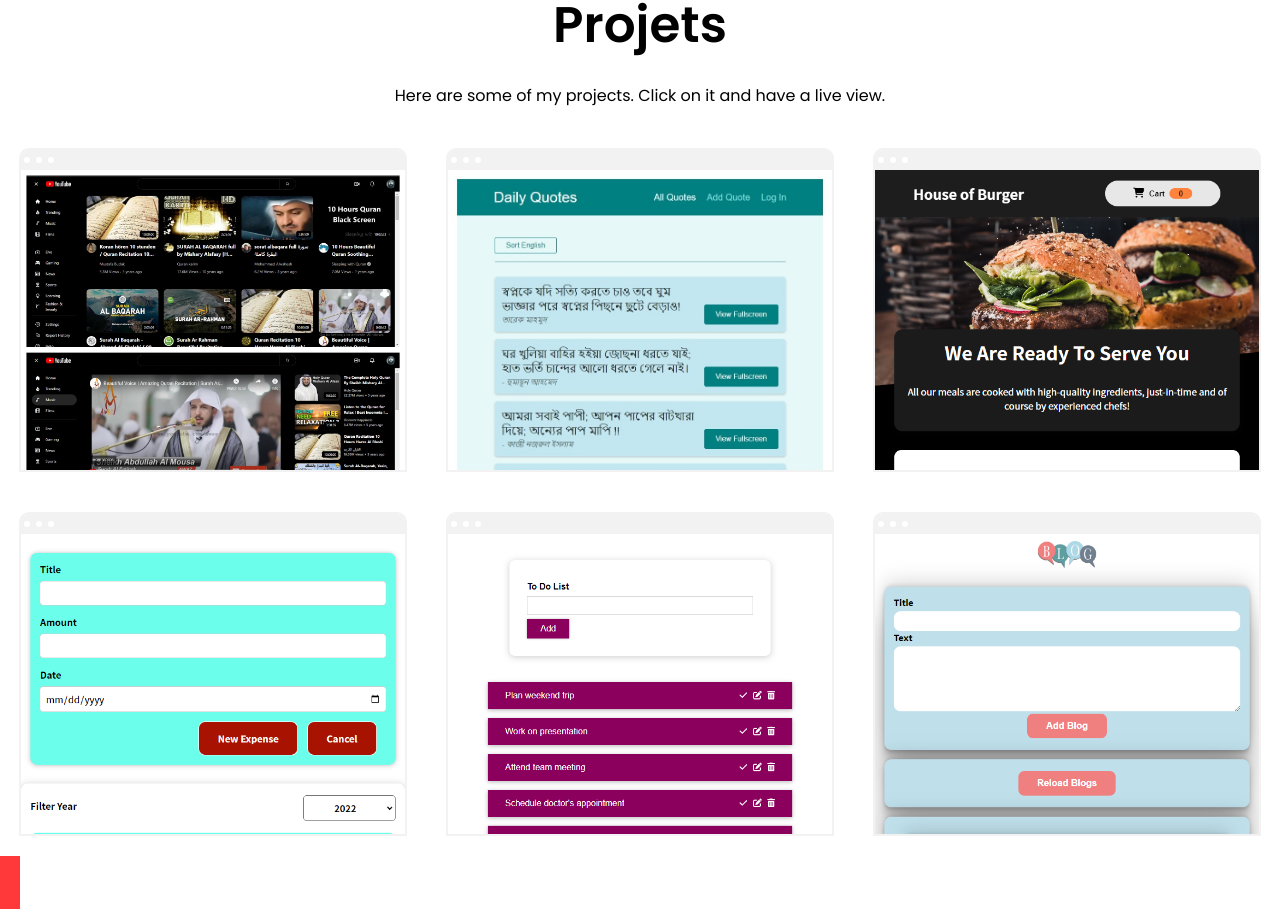
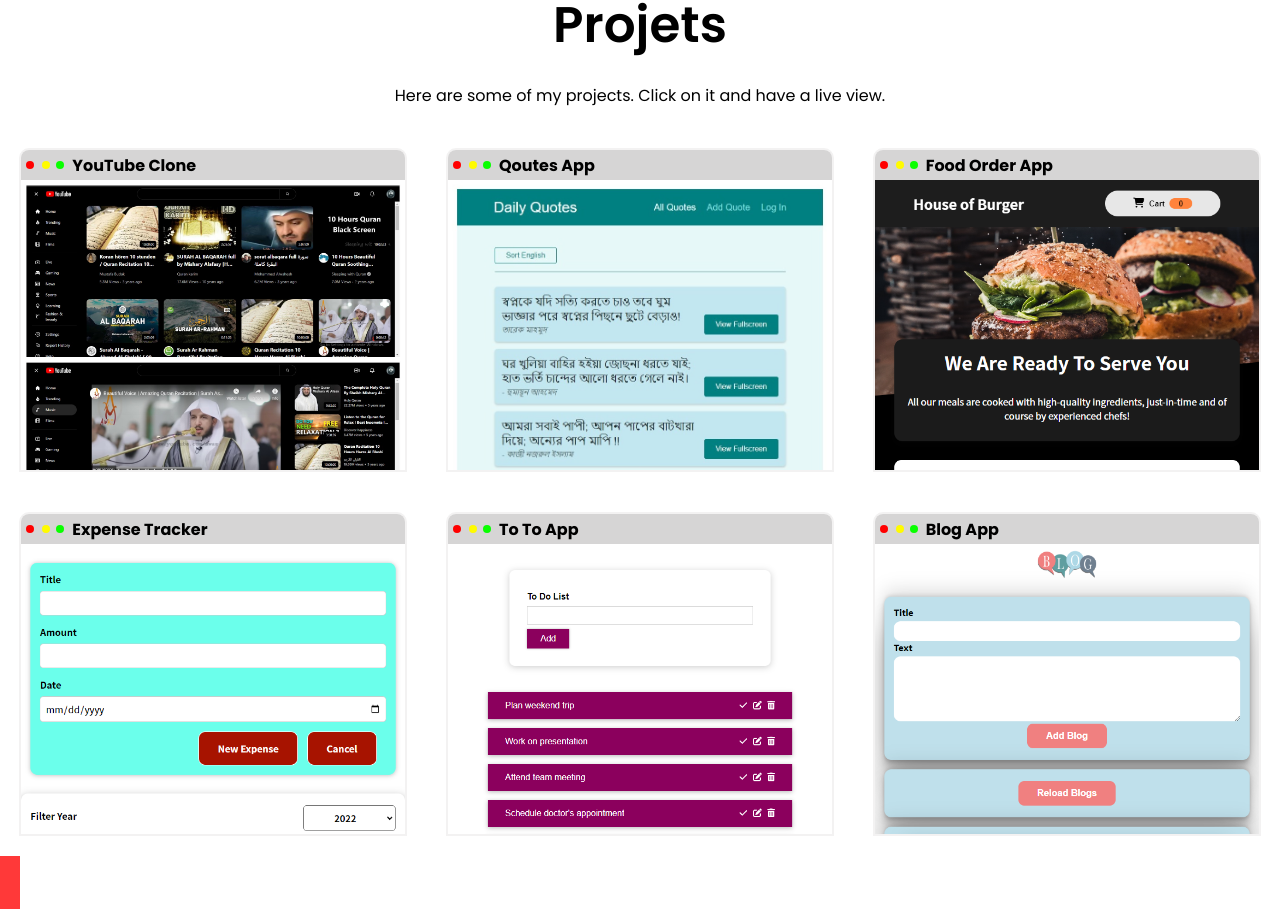
Before and after one commit to ShajadulGH/portfolio, a React (Create React App) app: page / in a window 1280 px wide. Shown: the part 1612-2521 px from the top of the page. Built offline with nearby package versions, Linux system fonts and the light colour scheme.

Commit message:
feat: add some styles

```diff
--- a/src/Components/Projects/Project/Project.js
+++ b/src/Components/Projects/Project/Project.js
@@ -1,15 +1,17 @@
 import styles from "./Project.module.css";
 
-const Product = ({ img, link }) => {
+const Product = ({ img, link, title }) => {
   console.log(img);
 
   return (
     <div className={styles.p}>
       <div className={styles.p_brow}>
-        <div className={styles.p_circle}></div>
-        <div className={styles.p_circle}></div>
-        <div className={styles.p_circle}></div>
+        <div className={styles.p_circle1}></div>
+        <div className={styles.p_circle2}></div>
+        <div className={styles.p_circle3}></div>
+        <span className={styles.project}>{title}</span>
       </div>
+
       <a href={link} target="_blank" rel="noreferrer">
         <img src={img} alt="" className={styles.p_img} />
       </a>
--- a/src/Components/Projects/Project/Project.module.css
+++ b/src/Components/Projects/Project/Project.module.css
@@ -8,20 +8,34 @@
 }
 
 .p_brow {
-  height: 20px;
-  background-color: rgb(243, 242, 242);
+  height: 30px;
+  background-color: rgb(214, 213, 213);
   display: flex;
   align-items: center;
   position: sticky;
   z-index: 2;
 }
 
-.p_circle {
-  width: 6px;
-  height: 6px;
+.p_circle1 {
+  width: 8px;
+  height: 8px;
+  border-radius: 50%;
+  margin: 5px;
+  background-color: rgb(255, 0, 0);
+}
+.p_circle2 {
+  width: 8px;
+  height: 8px;
   border-radius: 50%;
   margin: 3px;
-  background-color: white;
+  background-color: rgb(255, 251, 0);
+}
+.p_circle3 {
+  width: 8px;
+  height: 8px;
+  border-radius: 50%;
+  margin: 3px;
+  background-color: rgb(9, 255, 0);
 }
 
 .p_img {
@@ -32,10 +46,16 @@
 .p:hover .p_img {
   transform: translateY(-100%);
 }
-
+.project {
+  font-weight: bold;
+  margin-left: 5px;
+}
 @media screen and (max-width: 480px) {
   .p {
     width: 40%;
     height: 20vh;
   }
+  .project {
+    font-size: 10px;
+  }
 }
--- a/src/Components/Projects/ProjectList/ProjectList.js
+++ b/src/Components/Projects/ProjectList/ProjectList.js
@@ -13,7 +13,12 @@ const ProductList = () => {
       </div>
       <div className={styles.pl_list}>
         {projects.map((item) => (
-          <Project key={item.id} img={item.img} link={item.link} />
+          <Project
+            key={item.id}
+            img={item.img}
+            link={item.link}
+            title={item.title}
+          />
         ))}
       </div>
     </div>
--- a/src/ProjectData.js
+++ b/src/ProjectData.js
@@ -9,31 +9,37 @@ export const projects = [
     id: 1,
     img: Image5,
     link: "https://youtube-clone-shajadul.vercel.app/",
+    title: "YouTube Clone",
   },
   {
     id: 2,
     img: Image6,
     link: "https://quotes-app-shajadul.vercel.app/qoutes",
+    title: "Qoutes App",
   },
 
   {
     id: 3,
     img: Image1,
     link: "https://house-of-burger.vercel.app/",
+    title: "Food Order App",
   },
   {
     id: 4,
     img: Image2,
     link: "https://cost-tracker-app.vercel.app/",
+    title: "Expense Tracker",
   },
   {
     id: 5,
     img: Image7,
     link: "https://to-do-app-shajadul.vercel.app/",
+    title: "To To App",
   },
   {
     id: 6,
     img: Image3,
     link: "https://my-blogs-app.vercel.app/",
+    title: "Blog App",
   },
 ];
```
